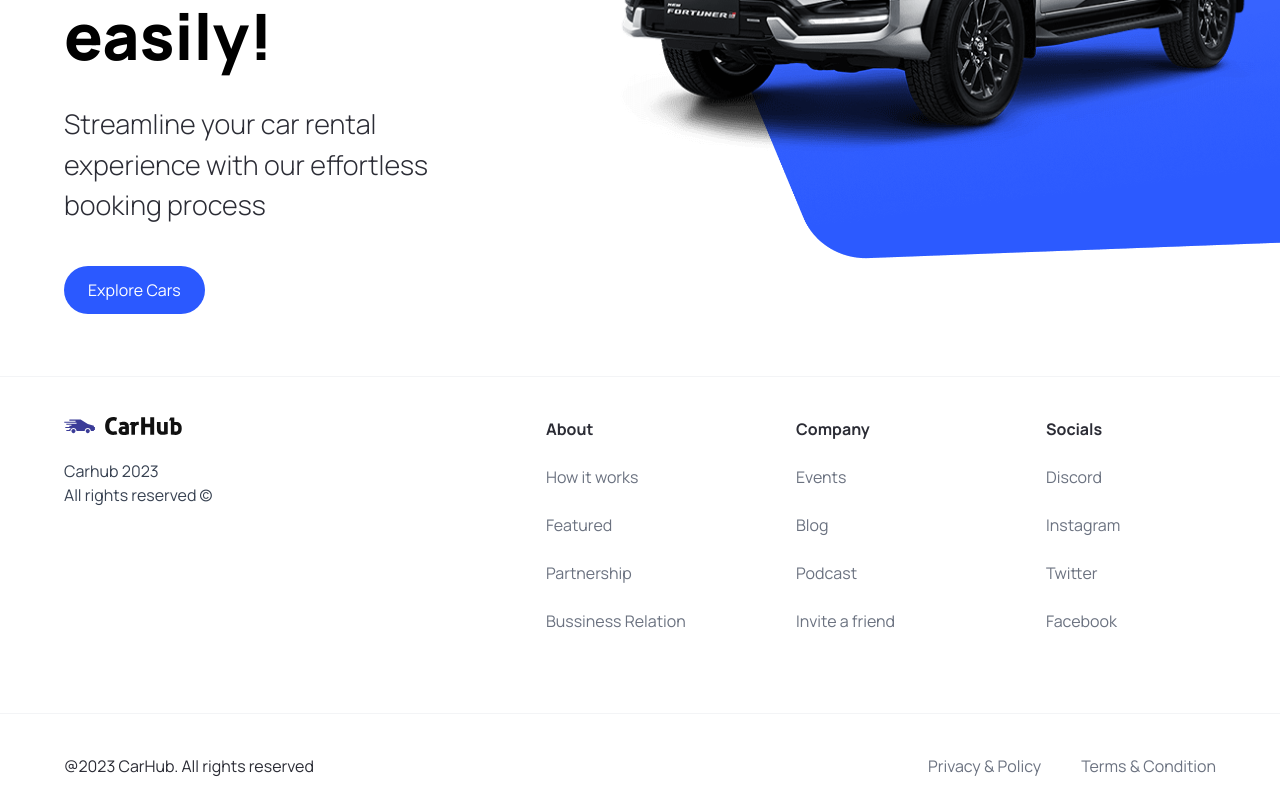
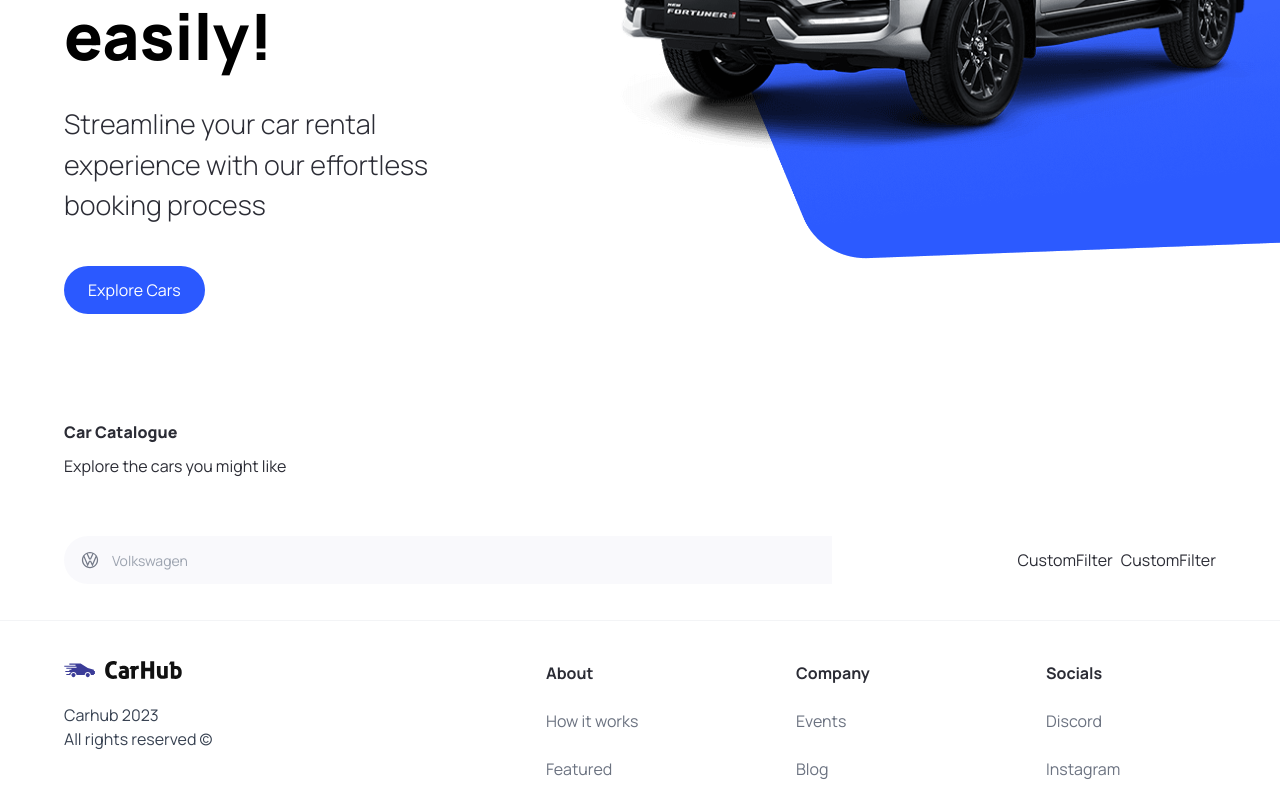
Before and after one commit to Conke99/cars_showcase, a Next.js app: page / in a window 1280 px wide. Shown: the part 444-1241 px from the top of the page. Built offline with nearby package versions, Linux system fonts and the light colour scheme.

Commit message:
Headless UI implemented & search bar created

```diff
--- a/app/page.tsx
+++ b/app/page.tsx
@@ -1,11 +1,24 @@
 import Image from "next/image";
 
-import { Hero } from "@/components";
+import { Hero, SearchBar, CustomFilter } from "@/components";
 
 export default function Home() {
   return (
     <main className="overflow-hidden">
       <Hero />
+      <div className="mt-12 padding-x padding-y max-width" id="discover">
+        <div className="home__text-container">
+          <h1 className="text-4x1 font-extrabold">Car Catalogue</h1>
+          <p>Explore the cars you might like</p>
+          <div className="home__filters">
+            <SearchBar />
+            <div className="home__filter-container">
+              <CustomFilter title="fuel" />
+              <CustomFilter title="year" />
+            </div>
+          </div>
+        </div>
+      </div>
     </main>
   );
 }
--- /dev/null
+++ b/components/CustomFilter.tsx
@@ -0,0 +1,7 @@
+import React from "react";
+
+const CustomFilter = () => {
+  return <div>CustomFilter</div>;
+};
+
+export default CustomFilter;
--- /dev/null
+++ b/components/SearchBar.tsx
@@ -0,0 +1,23 @@
+"use client";
+
+import { useState } from "react";
+
+import { SearchManufacturer } from ".";
+
+const Searchbar = () => {
+  const [manufacturer, setManufacturer] = useState("");
+
+  const handleSearch = () => {};
+  return (
+    <form className="searchbar" onSubmit={handleSearch}>
+      <div className="searchbar__item">
+        <SearchManufacturer
+          setManufacturer={setManufacturer}
+          manufacturer={manufacturer}
+        />
+      </div>
+    </form>
+  );
+};
+
+export default Searchbar;
--- /dev/null
+++ b/components/SearchManufacturer.tsx
@@ -0,0 +1,94 @@
+"use client";
+
+import { useState, Fragment } from "react";
+import Image from "next/image";
+import { Combobox, Transition } from "@headlessui/react";
+
+import { manufacturers } from "@/constants";
+import { SearchManufacturerProps } from "@/types";
+
+const SearchManufacturer = ({
+  setManufacturer,
+  manufacturer,
+}: SearchManufacturerProps) => {
+  const [query, setQuery] = useState("");
+
+  const filteredManufacturers =
+    query === ""
+      ? manufacturers
+      : manufacturers.filter((item) =>
+          item
+            .toLowerCase()
+            .replace(/\s+/g, "")
+            .includes(query.toLowerCase().replace(/\s+/g, ""))
+        );
+
+  return (
+    <div className="search-manufacturer">
+      <Combobox value={manufacturer} onChange={setManufacturer}>
+        <div className="realtive w-full">
+          <Combobox.Button className="absolute top-[14px]">
+            <Image
+              src="/car-logo.svg"
+              width={20}
+              height={20}
+              className="ml-4"
+              alt="Car Logo"
+            />
+          </Combobox.Button>
+          <Combobox.Input
+            className="search-manufacturer__input"
+            placeholder="Volkswagen"
+            displayValue={(manufacturer: string) => manufacturer}
+            onChange={(e) => setQuery(e.target.value)}
+          />
+
+          <Transition
+            as={Fragment}
+            leave="transition ease-in duration-100"
+            leaveFrom="opacity-100"
+            leaveTo="opacity-0"
+            afterLeave={() => setQuery("")}
+          >
+            <Combobox.Options>
+              {filteredManufacturers.map((item) => (
+                <Combobox.Option
+                  key={item}
+                  className={({ active }) =>
+                    `relative search-manufacturer__option ${
+                      active ? "bg-primary-blue text-white" : "text-gray-900"
+                    }`
+                  }
+                  value={item}
+                >
+                  {({ selected, active }) => (
+                    <>
+                      <span
+                        className={`block truncate ${
+                          selected ? "font-medium" : "font-normal"
+                        }`}
+                      >
+                        {item}
+                      </span>
+
+                      {/* Show an active blue background color if the option is selected */}
+                      {selected ? (
+                        <span
+                          className={`absolute inset-y-0 left-0 flex items-center pl-3 ${
+                            active ? "text-white" : "text-pribg-primary-purple"
+                          }`}
+                        ></span>
+                      ) : null}
+                    </>
+                  )}
+                </Combobox.Option>
+              ))}
+            </Combobox.Options>
+          </Transition>
+        </div>
+      </Combobox>
+    </div>
+  );
+};
+
+export default SearchManufacturer;
--- a/components/index.ts
+++ b/components/index.ts
@@ -2,5 +2,8 @@
 import CustomButton from "./CustomButton"
 import Footer from "./Footer"
 import Navbar from "./Navbar"
+import SearchBar from "./SearchBar"
+import CustomFilter from "./CustomFilter"
+import SearchManufacturer from "./SearchManufacturer"
 
-export {Hero, CustomButton, Navbar, Footer}
+export {Hero, CustomButton, Navbar, Footer, CustomFilter, SearchBar, SearchManufacturer}
--- a/package.json
+++ b/package.json
@@ -9,6 +9,7 @@
     "lint": "next lint"
   },
   "dependencies": {
+    "@headlessui/react": "^1.7.17",
     "@types/node": "20.5.9",
     "@types/react": "18.2.21",
     "@types/react-dom": "18.2.7",
--- a/types/index.ts
+++ b/types/index.ts
@@ -6,3 +6,8 @@
     handleClick?: MouseEventHandler<HTMLButtonElement>
     btnType?: "button" | "submit";
 }
+
+export interface SearchManufacturerProps {
+    manufacturer: string;
+    setManufacturer: (manufacturer: string) => void;
+}
```
